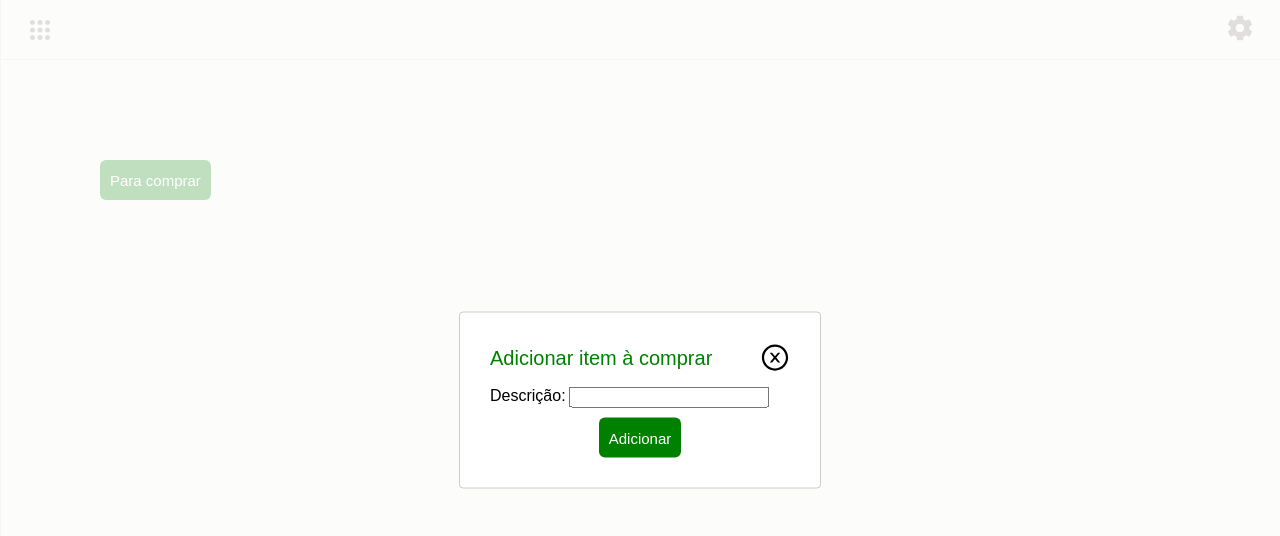
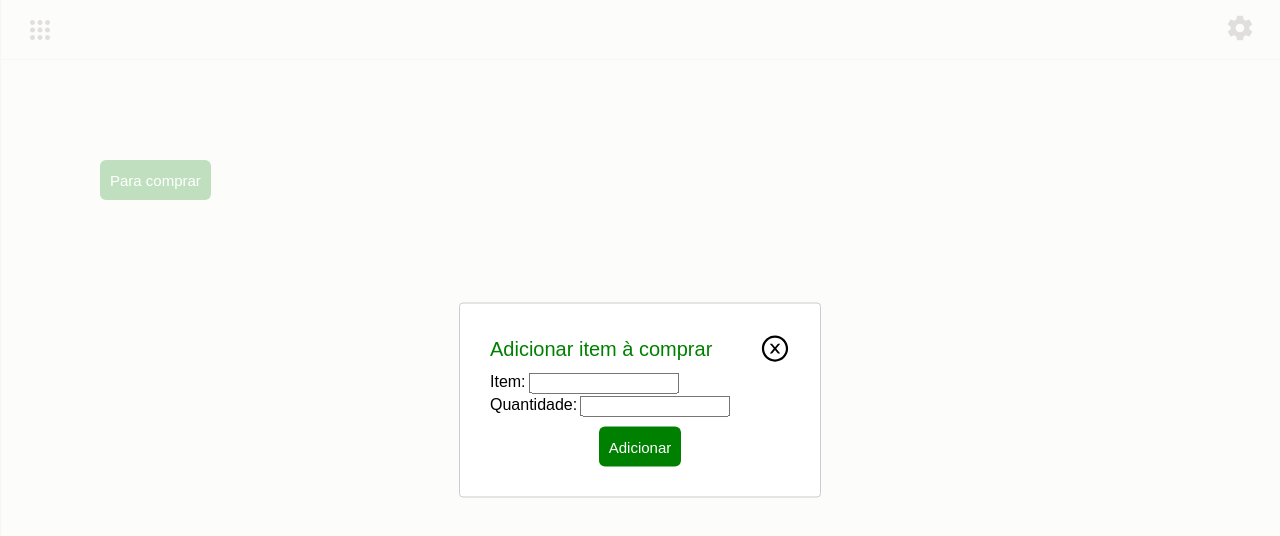
Before and after one commit to phbodias/my-whiteboard---front, a React (Create React App) app: page /purchases in a window 1280 px wide. Both pictures are taken after a click on the button "Para comprar". Shown: the top 536 px of the page. Built offline with nearby package versions, Linux system fonts and the light colour scheme.

Commit message:
:bricks: ci: Alterações no modal

```diff
--- /dev/null
+++ b/src/components/Modals/purchaseModal/index.tsx
@@ -0,0 +1,54 @@
+import { SetStateAction } from "react";
+import Modal from "react-modal";
+import { AiOutlineCloseCircle } from "react-icons/ai";
+import { Content } from "./style";
+import TextareaAutosize from "react-textarea-autosize";
+import AddAction from "../../AddAction";
+
+interface Props {
+  isOpen: boolean;
+  onRequestClose: React.Dispatch<SetStateAction<boolean>>;
+}
+
+const customStyles = {
+  content: {
+    top: "50%",
+    left: "50%",
+    right: "auto",
+    bottom: "auto",
+    marginRight: "-50%",
+    transform: "translate(-50%, -50%)",
+  },
+};
+
+const PurchaseModal = ({ isOpen, onRequestClose }: Props) => {
+  return (
+    <Modal
+      isOpen={isOpen}
+      onRequestClose={() => onRequestClose(false)}
+      style={customStyles}
+    >
+      <Content>
+        <div className="top">
+          <p>Adicionar item à comprar</p>
+          <AiOutlineCloseCircle onClick={() => onRequestClose(false)} />
+        </div>
+        <div>
+          <div className="item">
+            <p>Item:</p>
+            <TextareaAutosize minRows={1} maxRows={2} className="textarea" />
+          </div>
+          <div className="amount">
+            <p>Quantidade:</p>
+            <TextareaAutosize minRows={1} maxRows={1} className="textarea" />
+          </div>
+        </div>
+        <div className="add">
+          <AddAction action="Adicionar" />
+        </div>
+      </Content>
+    </Modal>
+  );
+};
+
+export default PurchaseModal;
--- /dev/null
+++ b/src/components/Modals/purchaseModal/style.ts
@@ -0,0 +1,51 @@
+import styled from "styled-components";
+
+const Content = styled.div`
+  width: 300px;
+  padding: 10px;
+
+  .top {
+    display: flex;
+    justify-content: space-between;
+    align-items: center;
+    font-size: 20px;
+    margin-bottom: 10px;
+
+    p {
+      color: green;
+    }
+  }
+
+  .date {
+    display: flex;
+    align-items: center;
+    margin-bottom: 5px;
+
+    input {
+      margin-left: 5px;
+    }
+  }
+
+  .item,
+  .amount {
+    display: flex;
+    margin-top: 3px;
+  }
+
+  .textarea {
+    margin-top: -1px;
+    margin-left: 3px;
+    resize: none;
+    width: 150px;
+    padding-right: 5px;
+    box-sizing: border-box;
+  }
+
+  .add {
+    margin-top: 10px;
+    display: flex;
+    justify-content: center;
+  }
+`;
+
+export { Content };
--- a/src/components/Modals/addModal/index.tsx
+++ b/src/components/Modals/tasksModal/index.tsx
@@ -6,8 +6,6 @@ import TextareaAutosize from "react-textarea-autosize";
 import AddAction from "../../AddAction";
 
 interface Props {
-  toAdd: string;
-  needDate: boolean;
   isOpen: boolean;
   onRequestClose: React.Dispatch<SetStateAction<boolean>>;
 }
@@ -23,7 +21,7 @@ const customStyles = {
   },
 };
 
-const AddModal = ({ toAdd, isOpen, needDate, onRequestClose }: Props) => {
+const TasksModal = ({ isOpen, onRequestClose }: Props) => {
   const timeElapsed = Date.now();
   const today = new Date(timeElapsed);
   let day = today.getDay().toString();
@@ -40,15 +38,14 @@ const AddModal = ({ toAdd, isOpen, needDate, onRequestClose }: Props) => {
     >
       <Content>
         <div className="top">
-          <p>Adicionar {toAdd}</p>
+          <p>Adicionar tarefa</p>
           <AiOutlineCloseCircle onClick={() => onRequestClose(false)} />
         </div>
-        {needDate && (
-          <div className="date">
-            <p>Data:</p>
-            <input type="date" min={actualDate} />
-          </div>
-        )}
+
+        <div className="date">
+          <p>Data:</p>
+          <input type="date" min={actualDate} />
+        </div>
         <div className="description">
           <p>Descrição:</p>
           <TextareaAutosize minRows={1} maxRows={12} className="textarea" />
@@ -61,4 +58,4 @@ const AddModal = ({ toAdd, isOpen, needDate, onRequestClose }: Props) => {
   );
 };
 
-export default AddModal;
+export default TasksModal;
--- a/src/pages/Purchases/index.tsx
+++ b/src/pages/Purchases/index.tsx
@@ -1,6 +1,6 @@
 import { useState } from "react";
 import AddAction from "../../components/AddAction";
-import AddModal from "../../components/Modals/addModal";
+import PurchaseModal from "../../components/Modals/purchaseModal";
 import Content from "./style";
 
 const PurchasePage = () => {
@@ -15,9 +15,7 @@ const PurchasePage = () => {
       <div onClick={openModal}>
         <AddAction action={"Para comprar"} />
       </div>
-      <AddModal
-        toAdd="item à comprar"
-        needDate={false}
+      <PurchaseModal
         isOpen={addPurchaseModel}
         onRequestClose={() => setAddPurchaseModel(false)}
       />
--- a/src/pages/Tasks/index.tsx
+++ b/src/pages/Tasks/index.tsx
@@ -1,6 +1,6 @@
 import { useState } from "react";
 import AddAction from "../../components/AddAction";
-import AddModal from "../../components/Modals/addModal";
+import TasksModal from "../../components/Modals/tasksModal";
 import Content from "./style";
 
 const TasksPage = () => {
@@ -15,9 +15,7 @@ const TasksPage = () => {
       <div onClick={openModal}>
         <AddAction action={"Adicionar Tarefa"} />
       </div>
-      <AddModal
-        toAdd="Tarefa"
-        needDate={true}
+      <TasksModal
         isOpen={addTaskModal}
         onRequestClose={() => setAddTaskModal(false)}
       />
```
Also changed, not shown: src/components/Modals/tasksModal/style.ts (renamed from src/components/Modals/addModal/style.ts).
